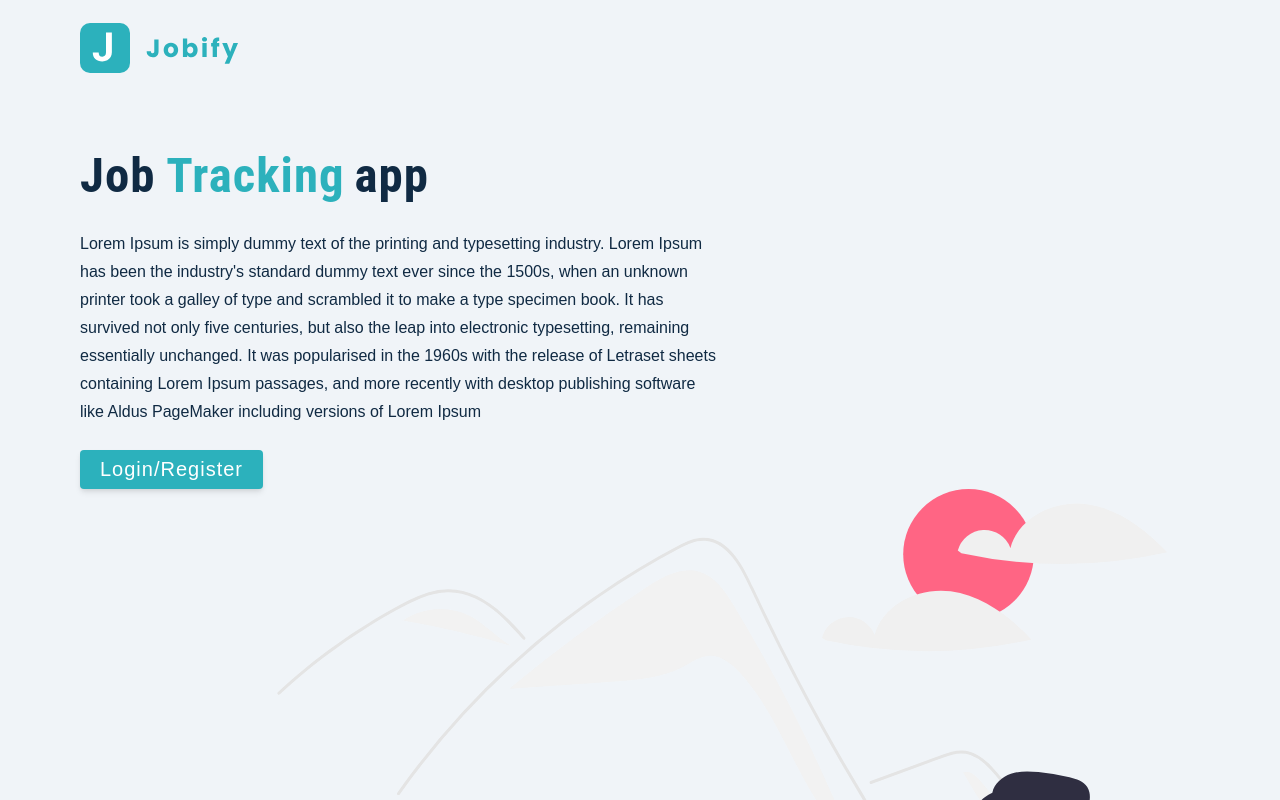
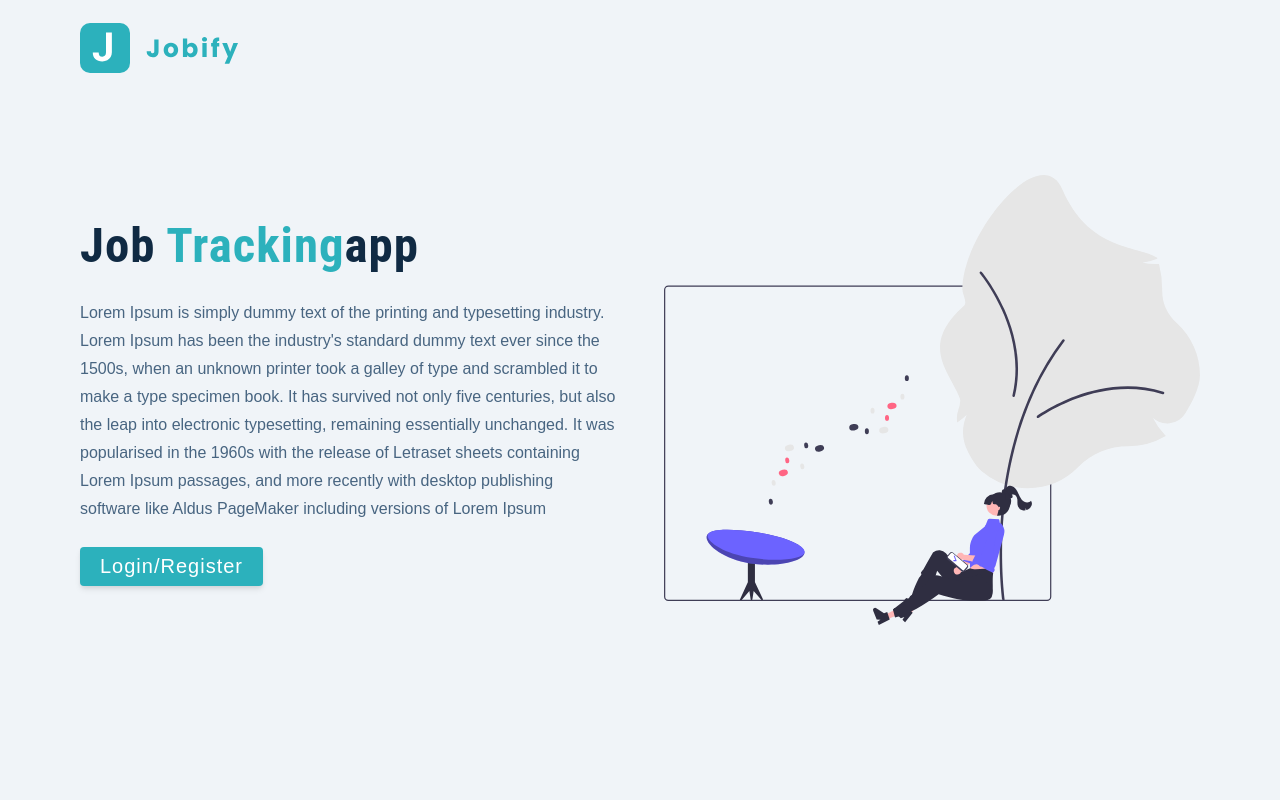
Before and after one commit to ShiaHp/Client_SearchJob_MERN, a React (Create React App) app: page /landing in a window 1280 px wide. Shown: the top 800 px of the page. Built offline with nearby package versions, Linux system fonts and the light colour scheme.

Commit message:
Cấu trúc lại dự án

```diff
--- a/package.json
+++ b/package.json
@@ -6,9 +6,11 @@
     "@testing-library/jest-dom": "^5.16.4",
     "@testing-library/react": "^12.1.4",
     "@testing-library/user-event": "^13.5.0",
+    "history": "^5.3.0",
     "normalize.css": "^8.0.1",
     "react": "^18.0.0",
     "react-dom": "^18.0.0",
+    "react-router-dom": "^6.3.0",
     "react-scripts": "5.0.0",
     "styled-components": "^5.3.5",
     "web-vitals": "^2.1.4"
--- a/src/App.js
+++ b/src/App.js
@@ -1,16 +1,18 @@
-import Landing from './pages/Landing'
-import styled from 'styled-components'
-const Button = styled.button`
-    background : red;
-    color : white;
-    font-size :1rem;
 
-`
+import {BrowserRouter,Routes,Route} from "react-router-dom";
+import {Dashboard,Register,Landing,Error} from "./pages/index"
+
 function App() {
   return (
-    <div>
-    <Landing/>
-    </div>
+    <BrowserRouter>
+    <Routes>
+    <Route path="/" element={<Dashboard/>} />
+    <Route path="/register" element={<Register/>} />
+    <Route path="/landing" element={ <Landing/>} />
+    <Route path="*" element={<Error/>} />
+
+    </Routes>
+    </BrowserRouter>
 
   );
 }
--- a/src/assets/wrappers/Testing.js
+++ b/src/assets/wrappers/Testing.js
@@ -1,38 +1,39 @@
 import styled from 'styled-components'
 
 const Wrapper = styled.main`
-nav{
-    width : var(--fluid-width);
-    max-width : var(--max-width);
-    margin : 0 auto;
-    height : var(--nav-height);
+  nav {
+    width: var(--fluid-width);
+    max-width: var(--max-width);
+    margin: 0 auto;
+    height: var(--nav-height);
     display: flex;
-    align-items : center;
+    align-items: center;
   }
-
-.page{
-    min-height : calc(100vh - var(--nav-height));
-    display : grid;
-    align-items : center;
-    margin-top : 3rem;
+  .page {
+    min-height: calc(100vh - var(--nav-height));
+    display: grid;
+    align-items: center;
+    margin-top: -3rem;
   }
   h1 {
-    font-weight : 700;
+    font-weight: 700;
     span {
-        color : var(--primary-500);
-        margin-right: 10px;
+      color: var(--primary-500);
     }
-    p{
-        color : var(--grey-600);
   }
-    .main-img{
-        display :none;
+  p {
+    color: var(--grey-600);
+  }
+  .main-img {
+    display: none;
   }
   @media (min-width: 992px) {
-        .page{
-            grid-template-columns : 1fr 1fr;
-            column-gap : 3rem;
+    .page {
+      grid-template-columns: 1fr 1fr;
+      column-gap: 3rem;
     }
+    .main-img {
+      display: block;
     }
   }
 `
--- /dev/null
+++ b/src/components/index.js
@@ -0,0 +1,3 @@
+import logo from "./logo"
+
+export {logo}
--- /dev/null
+++ b/src/components/logo.js
@@ -0,0 +1,9 @@
+import logo from '../assets/images/logo.svg';
+
+const Logo = () =>{
+    return(
+        <img src={logo} alt="jobify" className="logo" />
+    )
+}
+
+export default Logo
--- /dev/null
+++ b/src/pages/Dashboard.js
@@ -0,0 +1,9 @@
+import React from 'react'
+
+const Dashboard = () => {
+  return (
+    <h1>Dashboard</h1>
+  )
+}
+
+export default Dashboard
--- /dev/null
+++ b/src/pages/Error.js
@@ -0,0 +1,9 @@
+import React from 'react'
+
+const Error = () => {
+  return (
+    <h1>Error</h1>
+  )
+}
+
+export default Error
--- a/src/pages/Landing.js
+++ b/src/pages/Landing.js
@@ -1,8 +1,9 @@
 import React from 'react'
 import logo from '../assets/images/logo.svg'
-import main from '../assets/images/main.svg'
+import main1 from '../assets/images/main1.svg'
 import styled from 'styled-components'
 import Wrapper from '../assets/wrappers/Testing'
+import Logo from "../components/logo"
 const Landing = () => {
   return (
       <Wrapper>
@@ -27,7 +28,7 @@ const Landing = () => {
             <button className="btn btn-hero">Login/Register</button>
         </div>
         {/*  */}
-        <img src={main} alt="job hunt" className="img main-img" />
+        <img src={main1} alt="job hunt" className="img main-img" />
     </div>
     </main>
     </Wrapper>
--- /dev/null
+++ b/src/pages/Register.js
@@ -0,0 +1,9 @@
+import React from 'react'
+
+const Register = () => {
+  return (
+    <h1>Register</h1>
+  )
+}
+
+export default Register
--- /dev/null
+++ b/src/pages/index.js
@@ -0,0 +1,8 @@
+import Dashboard from "./Dashboard"
+import Error from "./Error"
+import Landing from "./Landing"
+import Register from "./Register"
+
+export {
+    Dashboard,Landing,Register,Error
+}
```
Also changed, not shown: src/assets/images/main1.svg (added), 1 other file (tests, documents, lock files or other folders). Lines whose indentation alone changed are shown as unchanged.
